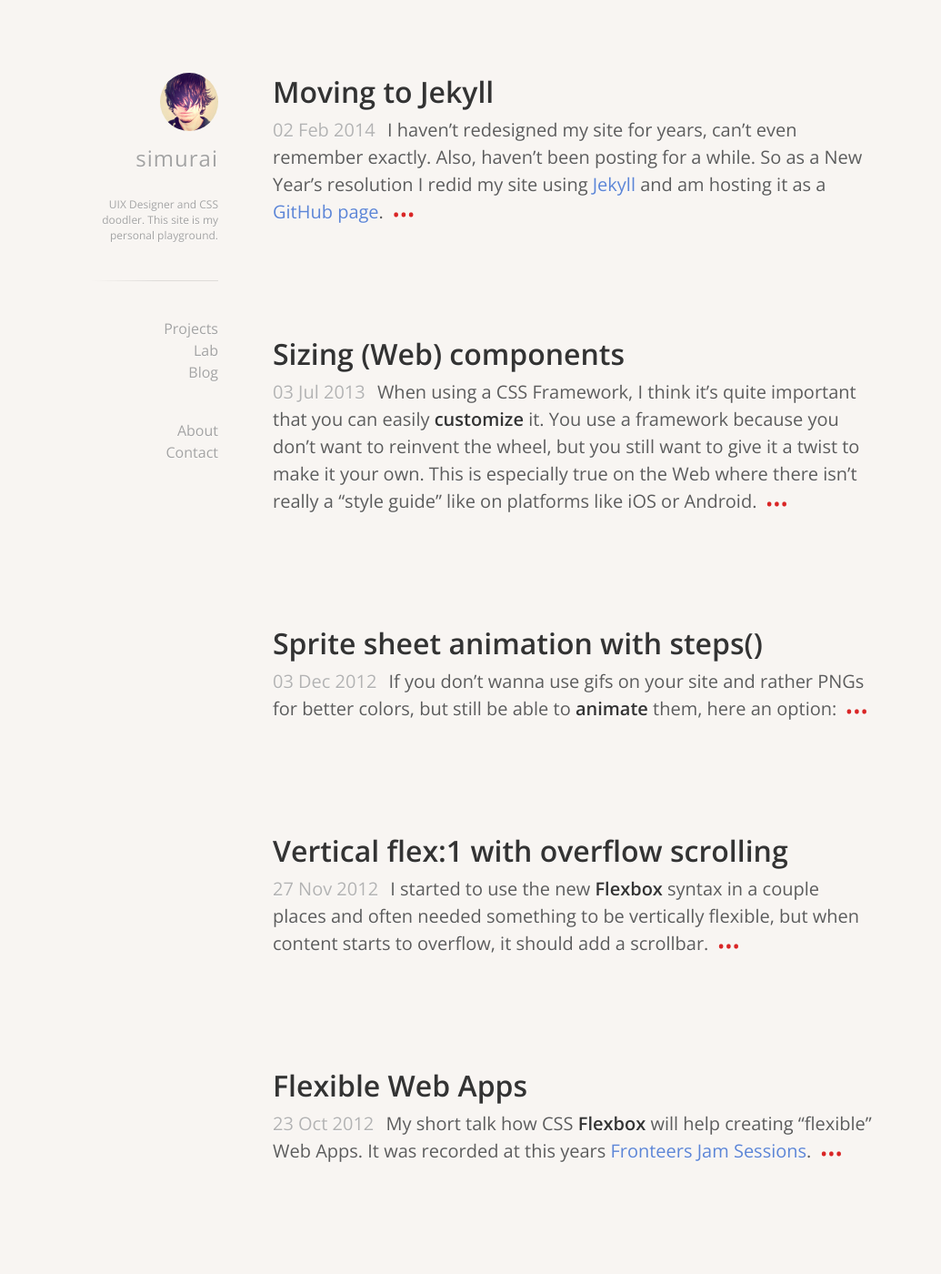
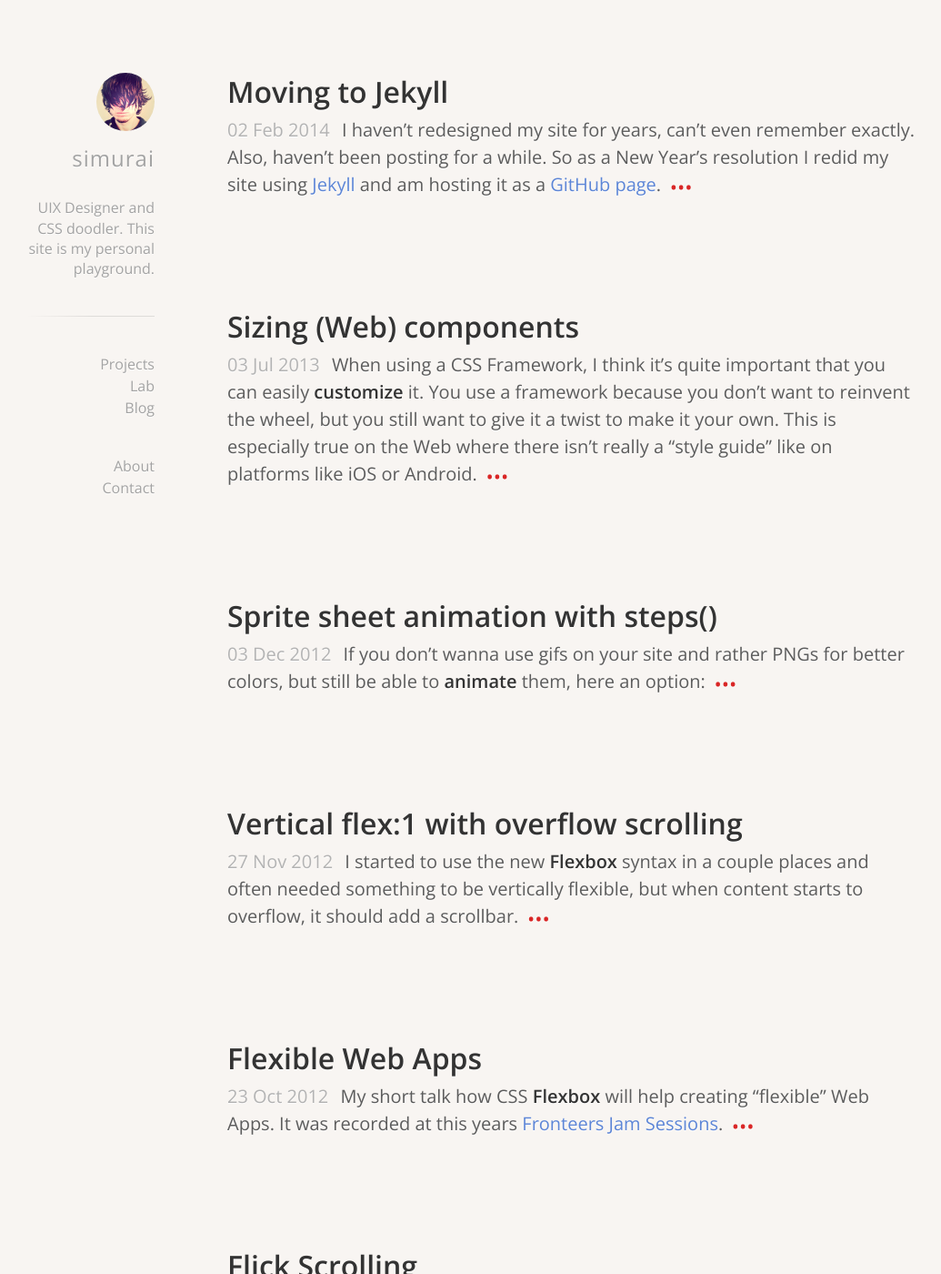
Before and after one commit to simurai/simurai.com, a Jekyll site: the page built from index.html, in a window 1280 px wide and 1400 px high. Shown: the whole window at 91% size, without its empty margins (110-1145 px from the left). Built offline with Jekyll 4.4.1, drawn with Linux system fonts in a browser that asks for light colours; Markdown is read by kramdown in place of the engine named in the settings.

Commit message:
Make text a bit wider

```diff
--- a/css/layout.css
+++ b/css/layout.css
@@ -28,7 +28,7 @@
 }
 
 
-@media (min-width: 600px) and (max-width: 999px) {
+@media (min-width: 600px) and (max-width: 1099px) {
 
     html {
         font-size: 18px;
@@ -47,14 +47,14 @@
 }
 
 
-@media (min-width: 1000px) {
+@media (min-width: 1100px) {
 
     html {
         font-size: 20px;
     }
 
     .wrapper {
-        padding-left: 240px; /* aside { margin-left 200px } + padding-right 40px */
+        padding-left: 240px; /* aside { margin-left 220px } + padding-right 40px/2 */
         padding-right: 40px;
     }
 
@@ -64,11 +64,11 @@
         width: 140px;
         top: 80px;
         text-align: right;
-        margin-left: -200px; /* width + 60px margin */
+        margin-left: -220px; /* width + 80px margin */
     }
 
     .aside-description {
-        font-size: 0.6em;
+        font-size: 0.8em;
     }
 
     .nav-item {
@@ -93,7 +93,7 @@
 /* Responsive Nav ----------------------------------------- */
 
 
-@media (max-width: 999px) {
+@media (max-width: 1099px) {
 
     .nav:before,
     .nav:after {
@@ -116,7 +116,7 @@
 
 }
 
-@media (min-width: 1000px) {
+@media (min-width: 1100px) {
 
     .nav:before {
         content: "";
--- a/css/style.css
+++ b/css/style.css
@@ -38,7 +38,7 @@ h1 {
 
 .wrapper {
     position: relative;
-    max-width: 660px;
+    max-width: 760px;
     padding: 3em 1em;
     margin: 0 auto;
     text-shadow: 0px 1px 0px hsla(0,0%,100%,.8);
```
